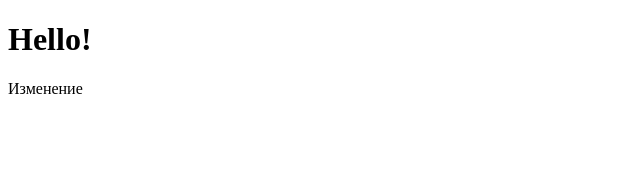
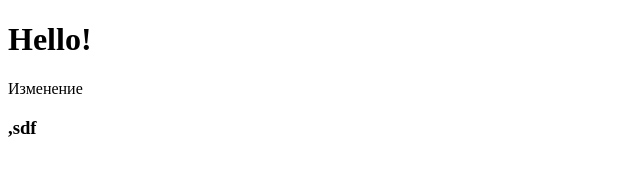
Before and after one commit to Rudaki29rus/site_new, a plain HTML site: page index.html in a window 1280 px wide. Shown: the full height of the page, 0-640 px from the left. Drawn offline with Linux system fonts and the light colour scheme.

Commit message:
комент2

```diff
--- a/index.html
+++ b/index.html
@@ -7,5 +7,6 @@
 <body>
 	<h1>Hello!</h1>
 	<p>Изменение</p>
+	<h3>,sdf</h3>
 </body>
 </html>
```
